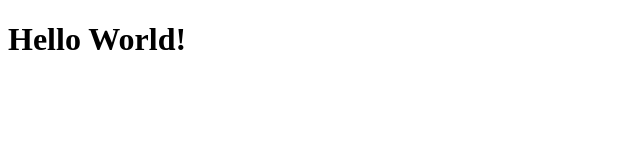
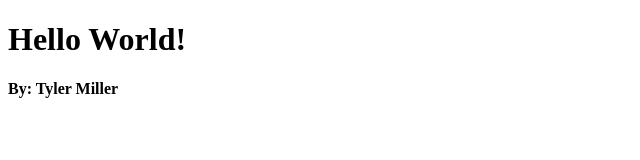
Before and after one commit to TyMiller13/kekembas-106_hello_world, a plain HTML site: page index.html in a window 1280 px wide. Shown: the whole page, without its empty margins (0-640 px from the left). Drawn offline with Linux system fonts and the light colour scheme.

Commit message:
added h4 with author name

```diff
--- a/index.html
+++ b/index.html
@@ -8,5 +8,6 @@
 </head>
 <body>
     <h1>Hello World!</h1>
+    <h4>By: Tyler Miller</h4>
 </body>
 </html>
```
